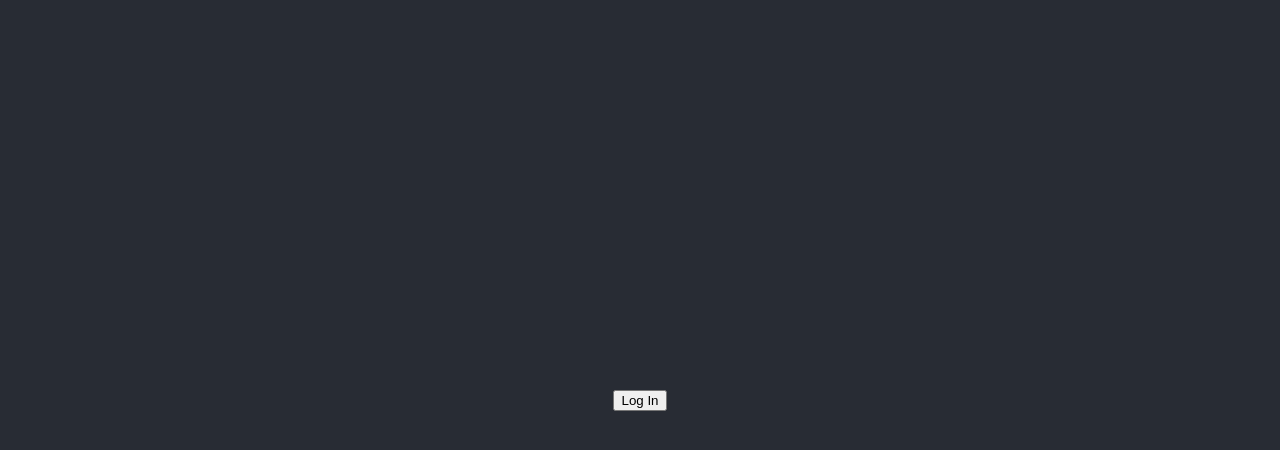
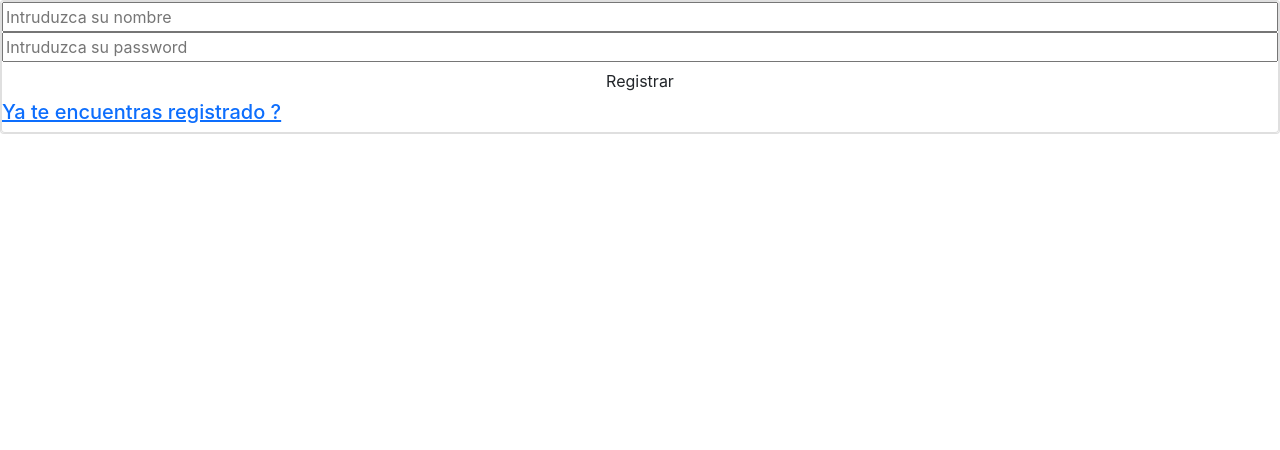
Before and after one commit to barreirogustavounq/Grupo-I-012021-frontend, a React (Create React App) app: page /register in a window 1280 px wide. Shown: the top 450 px of the page. Built offline with nearby package versions, Linux system fonts and the light colour scheme.

Commit message:
implementacion del front

```diff
--- a/package.json
+++ b/package.json
@@ -7,8 +7,10 @@
     "@testing-library/jest-dom": "^5.11.10",
     "@testing-library/react": "^11.2.6",
     "@testing-library/user-event": "^12.8.3",
+    "axios": "^0.21.1",
     "react": "^17.0.2",
     "react-dom": "^17.0.2",
+    "react-router-dom": "^5.2.0",
     "react-scripts": "4.0.3",
     "web-vitals": "^1.1.1"
   },
--- a/public/index.html
+++ b/public/index.html
@@ -24,7 +24,8 @@
       work correctly both with client-side routing and a non-root public URL.
       Learn how to configure a non-root public URL by running `npm run build`.
     -->
-    <title>React App</title>
+    <link href="https://cdn.jsdelivr.net/npm/bootstrap@5.0.1/dist/css/bootstrap.min.css" rel="stylesheet" integrity="sha384-+0n0xVW2eSR5OomGNYDnhzAbDsOXxcvSN1TPprVMTNDbiYZCxYbOOl7+AMvyTG2x" crossorigin="anonymous">
+    <title>Resenia</title>
   </head>
   <body>
     <noscript>You need to enable JavaScript to run this app.</noscript>
--- a/src/App.js
+++ b/src/App.js
@@ -1,24 +1,41 @@
-import './App.css';
-import {useAuth0} from '@auth0/auth0-react'
-import LoginButton from './Login';
-import LogoutButton from './Logout'
-import Profile from './Profile'
+import React, {createContext, useReducer, useContext} from 'react';
+import {BrowserRouter as Router, Switch, Route } from 'react-router-dom'
+import Signin from './views/Sign_in'
+import Signup from './views/Sign_up'
+import Home from './views/Home'
+import PageNotFound from './views/PageNotFound'
+
+
+
+//modificacion
+const Routing = () => {
+  return (
+      <div>
+        <Switch>
+            <Route exact path="/" component={Home}>
+              <Home />
+            </Route>
+            <Route exact path="/login" component={Signin}>
+              <Signin />
+            </Route>
+            <Route exact path="/register" component={Signup}>
+              <Signup />
+            </Route>
+            <Route component={PageNotFound}/>
+        </Switch>
+      </div>
+
+  );
+};
+
+
 function App() {
-  const {isAuthenticated} = useAuth0()
+
   return (
-    <div className="App">
-      <header className="App-header">
-        {isAuthenticated ?
-          <>
-            <Profile/>
-            <LogoutButton/>
-          </>
-          :
-          <LoginButton/>
-        }
-      </header>
-    </div>
-  );
+    <Router>
+      <Routing/>
+    </Router>
+
+  )
 }
-
 export default App;
--- /dev/null
+++ b/src/views/Home.js
@@ -0,0 +1,13 @@
+import React from 'react'
+
+const Home = () => {
+    return (
+        <div>
+            <h1>
+                ESTOY EN EL HOME
+            </h1>
+        </div>
+    )
+}
+
+export default Home
--- /dev/null
+++ b/src/views/PageNotFound.js
@@ -0,0 +1,26 @@
+import React from 'react'
+
+
+const PageNotFound = () =>{
+    return(
+        <div className="row">
+            <div className='col s12'>
+                <i className="small material-icons left" id="exclamation-triangle">not_interested</i>
+            </div>
+            <div className='col s12'>
+                <div class="numero">
+                    404
+                </div>
+            </div>
+            <div className='col s12'>
+                <div class="leyenda">
+                    ¡Perdón! La página no existe.
+                </div>
+            </div>
+        </div>
+            )
+
+}
+
+
+export default PageNotFound;
--- /dev/null
+++ b/src/views/Sign_in.js
@@ -0,0 +1,61 @@
+import React, {useState} from "react";
+import { Link, useHistory } from "react-router-dom";
+import axios from "axios";
+
+
+const Login = () => {
+  const history = useHistory();
+  const [nickname, setnickname] = useState('');
+  const [ password, setPassword] = useState('')
+
+  const PostData = () => {
+
+        axios.post("http://localhost:8080/login",
+        {
+            nickname: nickname,
+            password: password
+        },
+        )
+        .then(success =>{
+                localStorage.setItem('tokenValido', success.headers.authorization);
+                axios.defaults.headers['authorization'] = localStorage.getItem('tokenValido')
+                console.log("success", success.headers.authorization);
+                history.push("/");
+            }
+        )
+        .catch(error => {
+            console.log(error);
+
+        });
+    }
+
+  return (
+    <div className="card">
+      <div className="card auth-card input-field">
+        <input
+          type="enickname"
+          placeholder="Ingrese su nickname"
+          value={nickname}
+          onChange={(e) => setnickname(e.target.value)}
+        />
+        <input
+          type="password"
+          placeholder="Ingrese su password"
+          value={password}
+          onChange={(e) => setPassword(e.target.value)}
+        />
+        <button
+          className="btn waves-effect waves-light #64b5f6 red darken-1"
+          onClick={() => PostData()}
+        >
+          Ingresar
+        </button>
+        <h5 id="H5Register">
+          <tr/>
+          <Link id="linkRegister" to="/register">Registrate acá</Link>
+        </h5>
+      </div>
+    </div>)
+    };
+
+export default Login;
--- /dev/null
+++ b/src/views/Sign_up.js
@@ -0,0 +1,76 @@
+import React, { useState } from "react";
+import { Link, useHistory } from "react-router-dom";
+import axios from 'axios'
+
+const Singup = () => {
+  const history = useHistory();
+  const [nickname, setnickname] = useState('');
+  const [password, setpassword] = useState('');
+  //const [mail, setmail] = useState('');
+
+
+  const uploadFiedls = () => {
+
+    axios.post("http://localhost:8080/register", {
+        method: "POST",
+        headers: {
+          "Content-type": "application/json",
+        },
+        body: JSON.stringify({
+          nickname,
+          password
+        }),
+      })
+        .then((res) => {
+          console.log(res)
+          if(! res.ok){
+            console.log("Datos invalidos o el usuario ya existe")
+          }else{
+            console.log("Usuario creado exitosamente")
+            };
+            history.push("/login");
+          }
+        )
+        .catch((err) => {
+          console.log(err);
+        });
+    }
+  ;
+  const PostData = () => {
+      uploadFiedls();
+  };
+
+  return (
+    <div className="card">
+      <div className="card auth-card input-field">
+
+        <input
+          type="text"
+          placeholder="Intruduzca su nombre"
+          value={nickname}
+          onChange={(e) => setnickname(e.target.value)}
+        />
+
+
+        <input
+          type="password"
+          placeholder="Intruduzca su password"
+          value={password}
+          onChange={(e) => setpassword(e.target.value)}
+        />
+        <button
+         id="botonLogin"
+          className="btn waves-effect waves-light #64b5f6 red darken-1"
+          onClick={() => PostData()}
+        >
+          Registrar
+        </button>
+        <h5 id="H5Register">
+          <Link id="linkRegister" to="/login">Ya te encuentras registrado ?</Link>
+        </h5>
+      </div>
+    </div>
+  );
+  }
+
+export default Singup;
```
Also changed, not shown: 1 other file (tests, documents, lock files or other folders).
